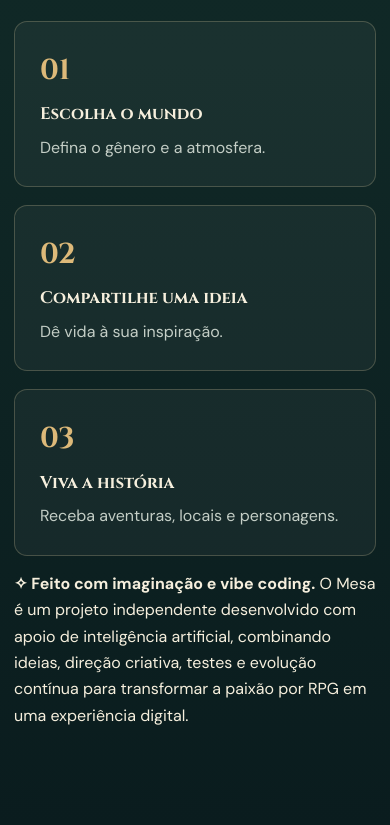
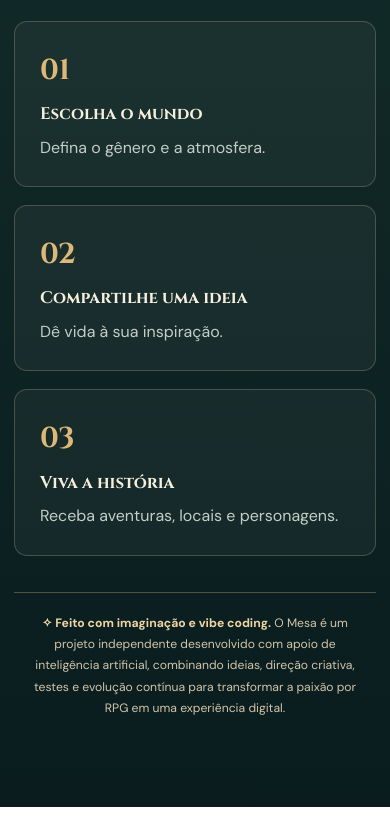
Before and after one commit to Orfeu-Lira/Gerador-de-hist-rias-de-RPG, a website: page public/index.html in a window 390 px wide. Shown: the part 1721-2546 px from the top of the page. Drawn offline with Linux system fonts and the light colour scheme.

Commit message:
design: subtle responsive vibe coding attribution footer

```diff
--- a/public/style.css
+++ b/public/style.css
@@ -629,3 +629,17 @@ main select,main textarea{max-width:100%;min-width:0}
   .musica-ambiente-controles{grid-template-columns:1fr;gap:8px}
   .musica-ambiente-controles button{grid-column:1}
 }
+
+/* Crédito de criação do Mesa, visível em todas as telas. */
+.mesa-sobre-vibe{
+  width:100%;
+  max-width:940px;
+  margin:clamp(36px,5vw,70px) auto 4px;
+  padding:20px clamp(16px,3vw,28px) 4px;
+  border-top:1px solid #d2b77955;
+  text-align:center;
+  color:#d1c4aa;
+}
+.mesa-sobre-vibe p{margin:0;font-size:.81rem;line-height:1.75;overflow-wrap:break-word}
+.mesa-sobre-vibe strong{color:#edd5a5;font-weight:700}
+@media(max-width:600px){.mesa-sobre-vibe{margin-top:36px}.mesa-sobre-vibe p{font-size:.76rem}}
```
